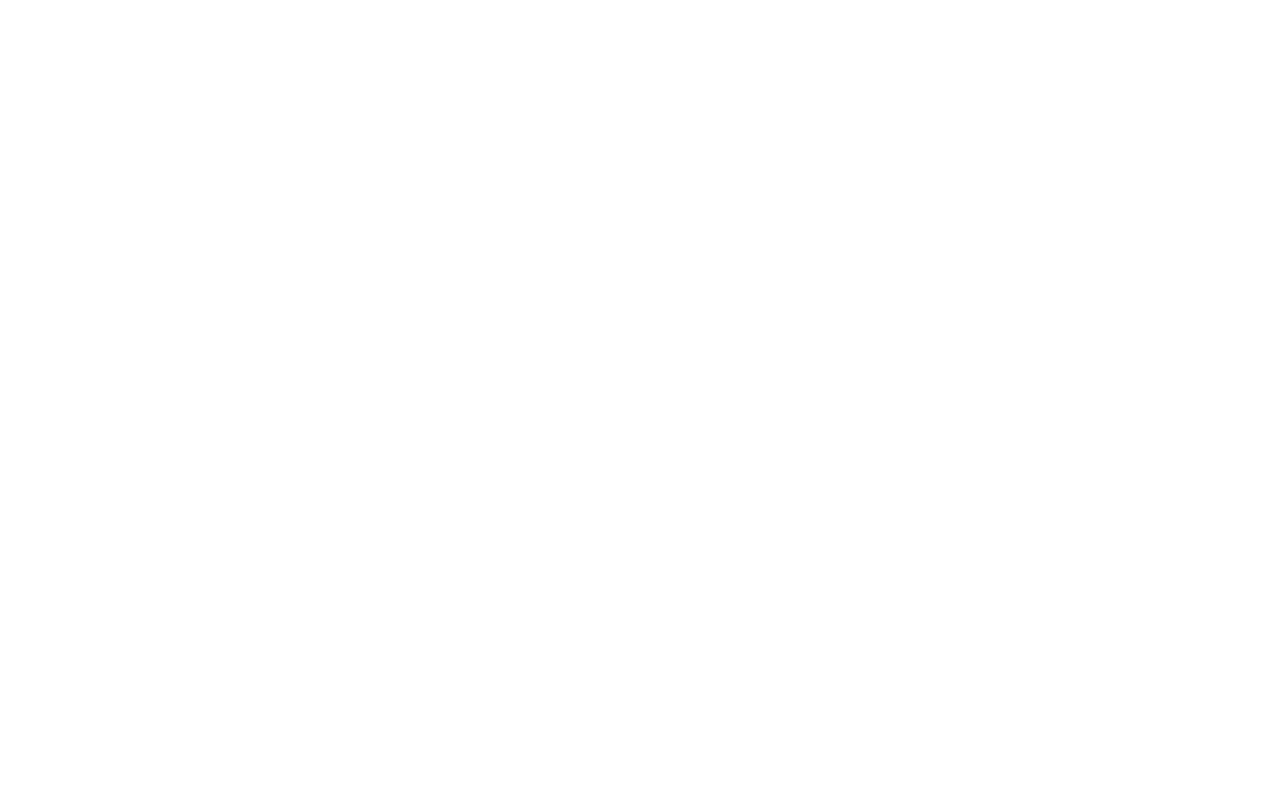
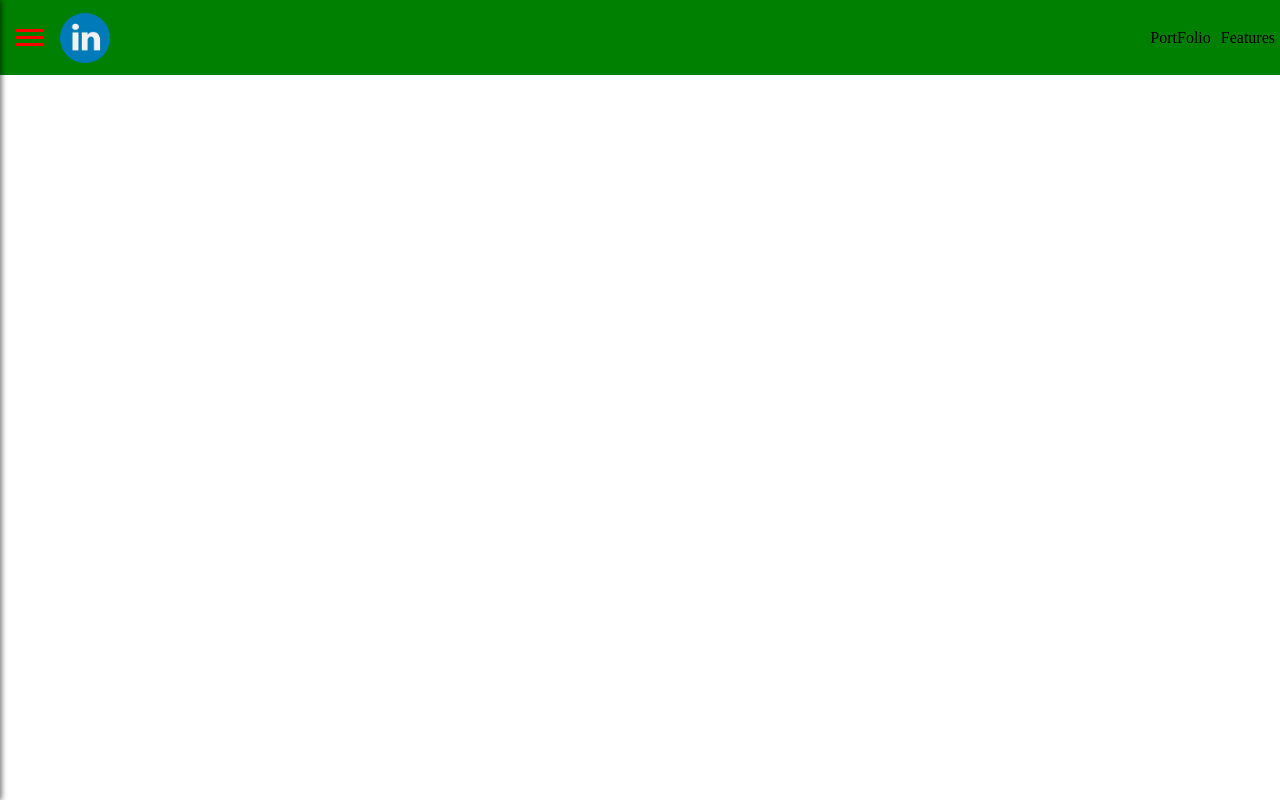
Before and after one commit to strom-hawk/Techie, a React (Create React App) app: page / in a window 1280 px wide. Built offline with nearby package versions, Linux system fonts and the light colour scheme.

Commit message:
Side Navigation menu added, back drop added and basic header created.

```diff
--- a/src/App.js
+++ b/src/App.js
@@ -1,14 +1,41 @@
 import React from "react"
 import CustomFooter from "./components/CustomFooter/CustomFooter"
 import CustomHeader from "./components/CustomHeader/CustomHeader"
+import SideDrawer from "./components/SideDrawer/SideDrawer"
+import BackDrop from './components/BackDrop/BackDrop'
+import sideDrawer from "./components/SideDrawer/SideDrawer"
 
-function App() {
-    return (
-        <div>
-            <CustomHeader/>
-            {/* <CustomFooter /> */}
-        </div>
-    )
+class App extends React.Component {
+    state = {
+        sideDrawerOpen: false
+    }
+
+    drawerToggleClickHandler = () => {
+        this.setState((prevState) => {
+            return {sideDrawerOpen: !prevState.sideDrawerOpen}
+        })
+    }
+
+    backDropClickHandler = () => {
+        this.setState({sideDrawerOpen: false})
+    }
+
+    render() {
+        let backDrop;
+
+        if(this.state.sideDrawerOpen){
+            backDrop = <BackDrop click={this.backDropClickHandler}/>
+        }
+
+        return (
+            <div>
+                <CustomHeader drawerClickHandler = {this.drawerToggleClickHandler}/>
+                <SideDrawer show={this.state.sideDrawerOpen}/>
+                {backDrop}
+                {/* <CustomFooter /> */}
+            </div>
+        )
+    }
 }
 
 export default App
--- /dev/null
+++ b/src/components/BackDrop/BackDrop.css
@@ -0,0 +1,9 @@
+.back_drop{
+    position: fixed;
+    width: 100%;
+    height: 100%;
+    z-index: 100;
+    top: 0;
+    left: 0;
+    background: rgba(0, 0, 0, 0.3);
+}
--- /dev/null
+++ b/src/components/BackDrop/BackDrop.js
@@ -0,0 +1,12 @@
+import React from 'react'
+import './BackDrop.css'
+
+class BackDrop extends React.Component{
+    render(){
+        return(
+            <div className='back_drop' onClick={this.props.click}></div>
+        )
+    }
+}
+
+export default BackDrop
--- a/src/components/CustomHeader/CustomHeader.js
+++ b/src/components/CustomHeader/CustomHeader.js
@@ -1,11 +1,26 @@
 import React from 'react'
+import logo from '../../resources/images/linkedin.png'
+import './CustomHeaderStyle.css'
+import SideDrawerToggleButton from '../SideDrawer/SideDrawerToggleButton'
 
-class CustomHeader extends React.Component{
+class CustomHeader extends React.Component {
 
-    render(){
-        return(
-            <div>
-
+    render() {
+        return (
+            <div className='header_layout'>
+                <div className='header_navigation'>
+                    <div>
+                        <SideDrawerToggleButton click={this.props.drawerClickHandler}/>
+                    </div>
+                    <img src={logo} className='header_logo' />
+                    <div className='blank_space'/>
+                    <div className='header_navigation_items'>
+                        <ul>
+                            <li><a href='/'>PortFolio</a></li>
+                            <li><a href='/'>Features</a></li>
+                        </ul>
+                    </div>
+                </div>
             </div>
         )
     }
--- a/src/components/CustomHeader/CustomHeaderStyle.css
+++ b/src/components/CustomHeader/CustomHeaderStyle.css
@@ -0,0 +1,50 @@
+@import '../../resources/values/Dimens.css';
+
+.header_layout{
+    height: var(--px75);
+    width: 100%;
+    position: fixed;
+    top: var(--px0);
+    left: var(--px0);
+    background: green;
+}
+
+.header_navigation{
+    display: flex;
+    height: 100%;
+    align-items: center;
+    padding-left: var(--px10);
+}
+
+.header_logo{
+    height: var(--px50);
+    width: var(--px50);
+    align-items: center;
+    margin-left: var(--px10);
+}
+
+.blank_space{
+    flex: 1;
+}
+
+.header_navigation_items ul{
+    list-style: none;
+    margin: var(--px0);
+    padding:var(--px0);
+    display: flex;
+}
+
+.header_navigation_items li{
+    padding-left: var(--px5);
+    padding-right: var(--px5);
+}
+
+.header_navigation_items a{
+    text-decoration: none;
+    color: black;
+}
+
+.header_navigation_items :hover,
+.header_navigation_items :active{
+    color:orange;
+}
--- /dev/null
+++ b/src/components/SideDrawer/SideDrawer.js
@@ -0,0 +1,20 @@
+import React from 'react'
+import './SideDrawerStyle.css'
+
+const sideDrawer = props => {
+    let drawerClasses = 'side_drawer'
+    if(props.show){
+        drawerClasses = 'side_drawer open'
+    }
+
+    return (
+        <nav className={drawerClasses}>
+            <ul>
+                <li ><a hre='/'>hello</a></li>
+                <li ><a hre='/'>hello</a></li>
+            </ul>
+        </nav>
+    )
+}
+
+export default sideDrawer
--- /dev/null
+++ b/src/components/SideDrawer/SideDrawerStyle.css
@@ -0,0 +1,40 @@
+.side_drawer{
+    height: 100%;
+    background: white;
+    box-shadow: 2px 0px 5px rgba(0, 0, 0, 0.5);
+    position: fixed;
+    top: 0;
+    left: 0;
+    width: 70%;
+    max-width: 400px;
+    z-index: 200;
+    transform: translateX(-100%);
+    transition: transform 0.3s ease-out;
+}
+
+.side_drawer.open{
+    transform: translateX(0);
+}
+
+.side_drawer ul{
+    height: 100%;
+    list-style: none;
+    display: flex;
+    flex-direction: column;
+    justify-content: center;
+}
+
+.side_drawer li{
+    margin: var(--px5);
+    cursor: pointer;
+}
+
+.side_drawer a{
+    color: green;
+    text-decoration: none;
+}
+
+.side_drawer :hover,
+.side_drawer:active{
+    color:orange;
+}
--- /dev/null
+++ b/src/components/SideDrawer/SideDrawerToggleButton.css
@@ -0,0 +1,21 @@
+.drawer_toggle_button{
+    display: flex;
+    flex-direction: column;
+    height: var(--px22);
+    width: var(--px40);
+    background: transparent;
+    border: none;
+    cursor: pointer;
+    box-sizing: border-box;
+    justify-content: space-around;
+}
+
+.drawer_toggle_button:focus{
+    outline: none;
+}
+
+.drawer_toggle_button_line{
+    width: 100%;
+    height: var(--px3);
+    background: red;
+}
--- /dev/null
+++ b/src/components/SideDrawer/SideDrawerToggleButton.js
@@ -0,0 +1,12 @@
+import React from 'react'
+import './SideDrawerToggleButton.css'
+
+const drawerToggleButton = props => (
+    <button className='drawer_toggle_button' onClick={props.click}>
+        <div className='drawer_toggle_button_line'/>
+        <div className='drawer_toggle_button_line'/>
+        <div className='drawer_toggle_button_line'/>
+    </button>
+)
+
+export default drawerToggleButton
--- a/src/resources/values/Dimens.css
+++ b/src/resources/values/Dimens.css
@@ -35,5 +35,12 @@
     --px37:37px;
     --px40:40px;
     --px50:50px;
+    --px60:60px;
+    --px70:70px;
+    --px75:75px;
+    --px80:80px;
+    --px90:90px;
+
+
     --px-1:-1px;
 }
```
